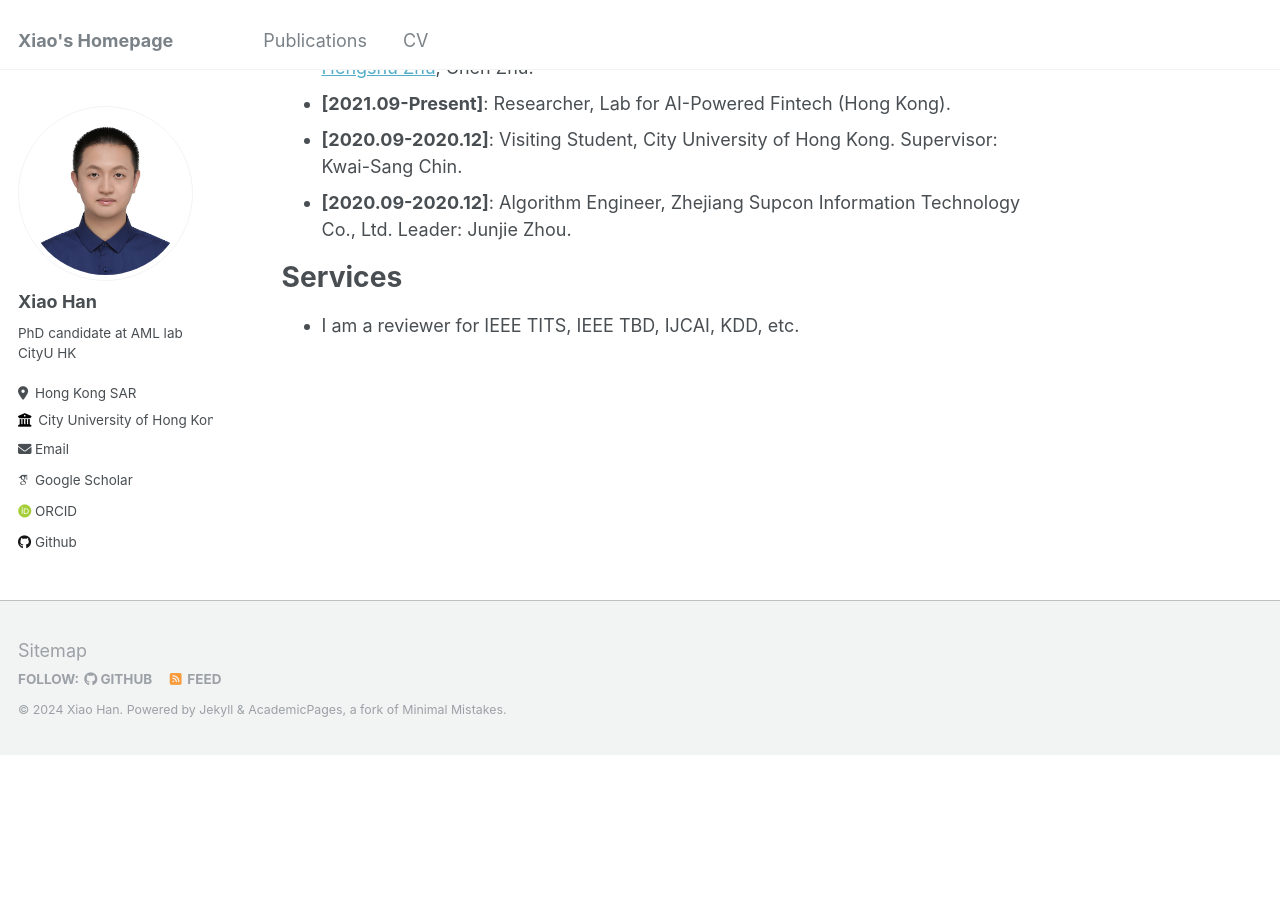
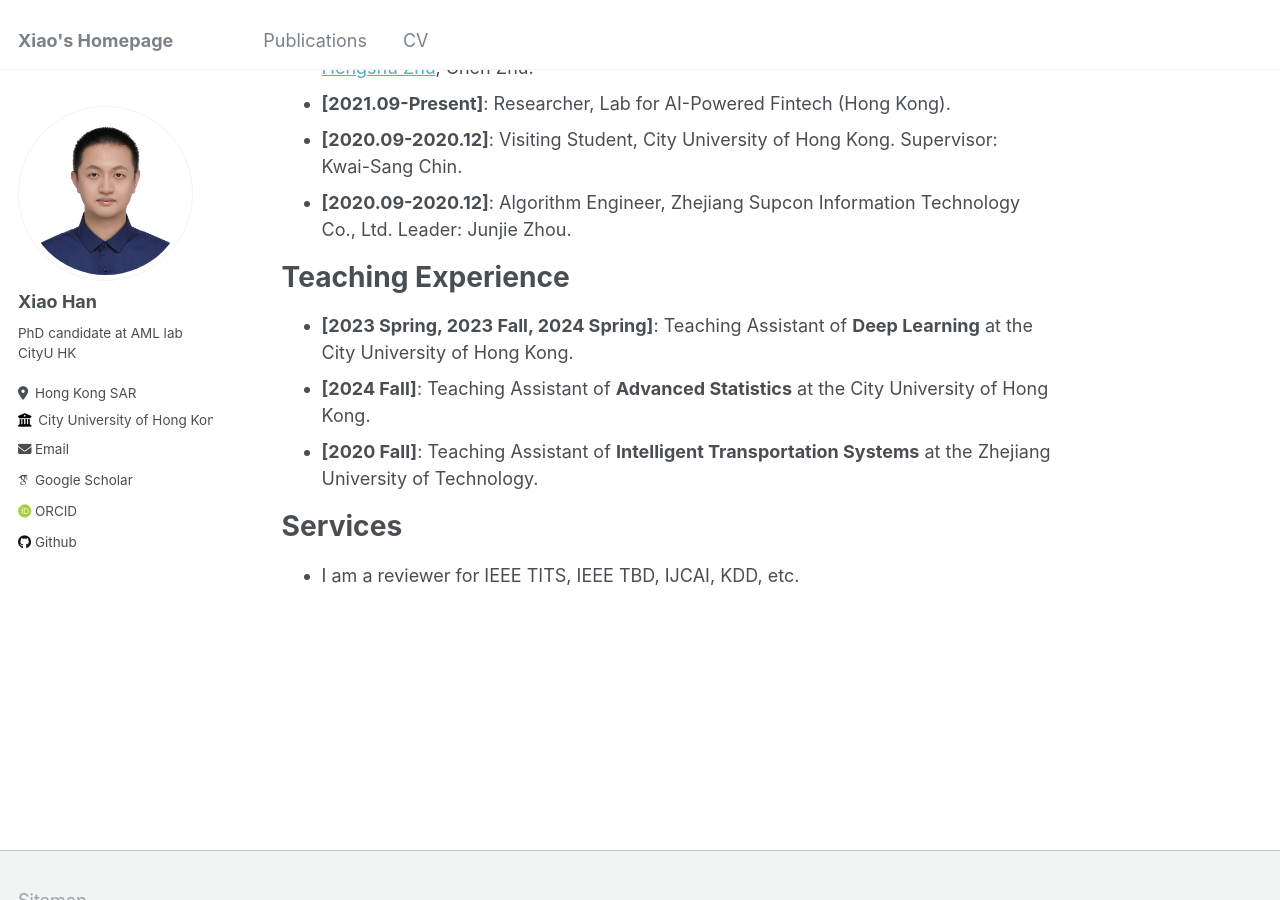
Before and after one commit to hahahenha/hahahenha.github.io, a Jekyll site: the page built from _pages/about.md, in a window 1280 px wide and 900 px high, scrolled down 1316 px. Built offline with Jekyll 4.4.1, drawn with Linux system fonts in a browser that asks for light colours; some web fonts are replaced; before the commit the page ends 2072 px from its top, so only the background shows below that.

Commit message:
Update about.md

```diff
--- a/_pages/about.md
+++ b/_pages/about.md
@@ -110,6 +110,18 @@ If you are interested in collaborating with me or want to have a chat, always fe
   </ul>
 </div>
 
+# Teaching Experience
+
+<div>
+  <ul>
+    <li><strong>[2023 Spring, 2023 Fall, 2024 Spring]</strong>: Teaching Assistant of <strong>Deep Learning</strong> at the City University of Hong Kong.</li>
+
+    <li><strong>[2024 Fall]</strong>: Teaching Assistant of <strong>Advanced Statistics</strong> at the City University of Hong Kong.</li>
+
+    <li><strong>[2020 Fall]</strong>: Teaching Assistant of <strong>Intelligent Transportation Systems</strong> at the Zhejiang University of Technology.</li>
+  </ul>
+</div>
+
 # Services
 
 <div>
```
